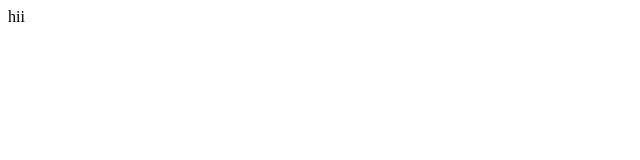
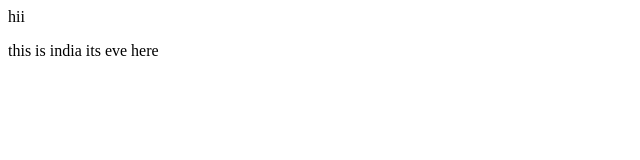
Before and after one commit to varun213/data-structure, a plain HTML site: page index.html in a window 1280 px wide. Shown: the whole page, without its empty margins (0-640 px from the left). Drawn offline with Linux system fonts and the light colour scheme.

Commit message:
firstcommit

```diff
--- a/index.html
+++ b/index.html
@@ -2,6 +2,8 @@
 <head>
 <body>
     <p>hii</p>
+    this is india
+    its eve here
 </body>
 </head>
 </html>
--- a/script.js
+++ b/script.js
@@ -12,3 +12,5 @@ news.onload = function() {
     display(0);
     }
 }
+// this is javascript file
+// time is 5:54
```
